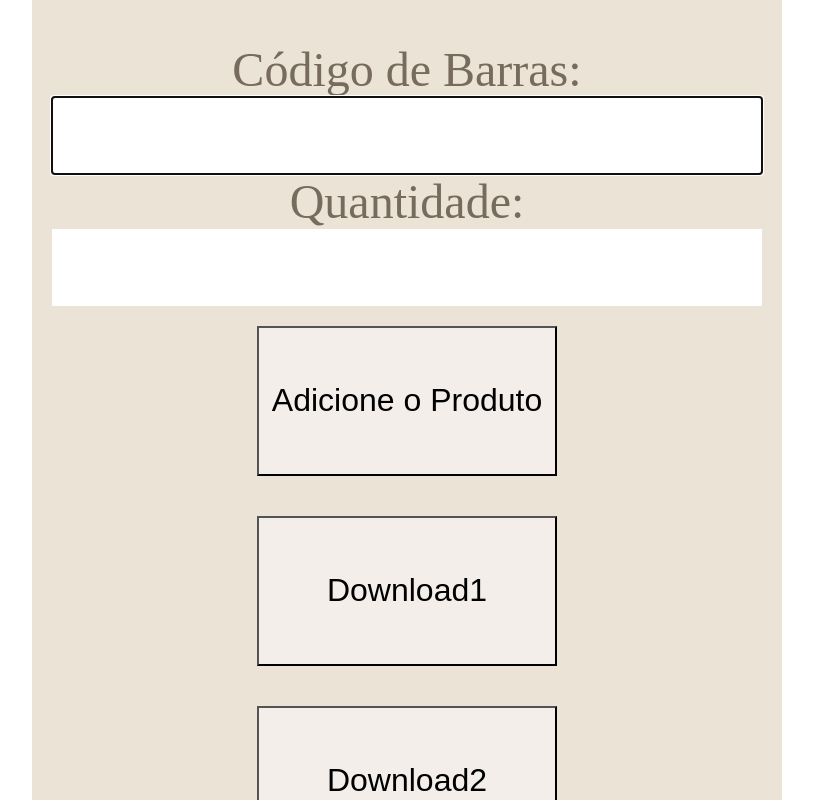
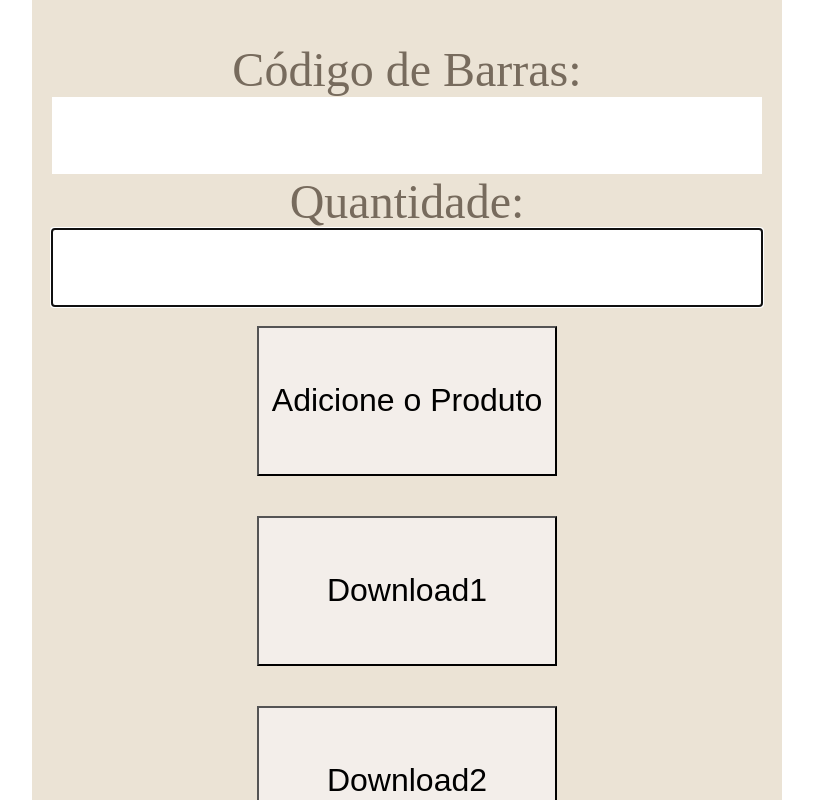
Before and after one commit to Dmizuta/webpedido, a plain HTML site: page index.html in a window 1280 px wide. Both pictures are taken after a click on the button "Adicione o Produto". Shown: the part 819-1619 px from the top of the page, without its empty margins (241-1054 px from the left). Drawn offline with Linux system fonts and the light colour scheme.

Commit message:
Update index.html

```diff
--- a/index.html
+++ b/index.html
@@ -88,8 +88,8 @@
       barcode.value = '';
       qty.value = '';
 
-      // Focus on the barcode input field after adding the product
-      barcode.focus();
+      // Focus on the quantity input field after adding the product
+      qty.focus();
     }
 
     // Listen for Enter key press in the quantity input field
@@ -98,6 +98,13 @@
         // Trigger addProduct function
         addProduct();
         event.preventDefault();
+      }
+    });
+
+    document.getElementById('barcodeInput').addEventListener('keyup', function(event) {
+      if (event.key === 'Enter') {
+        // Focus on the quantity input field after entering the barcode
+        document.getElementById('qtyInput').focus();
       }
     });
 
```
